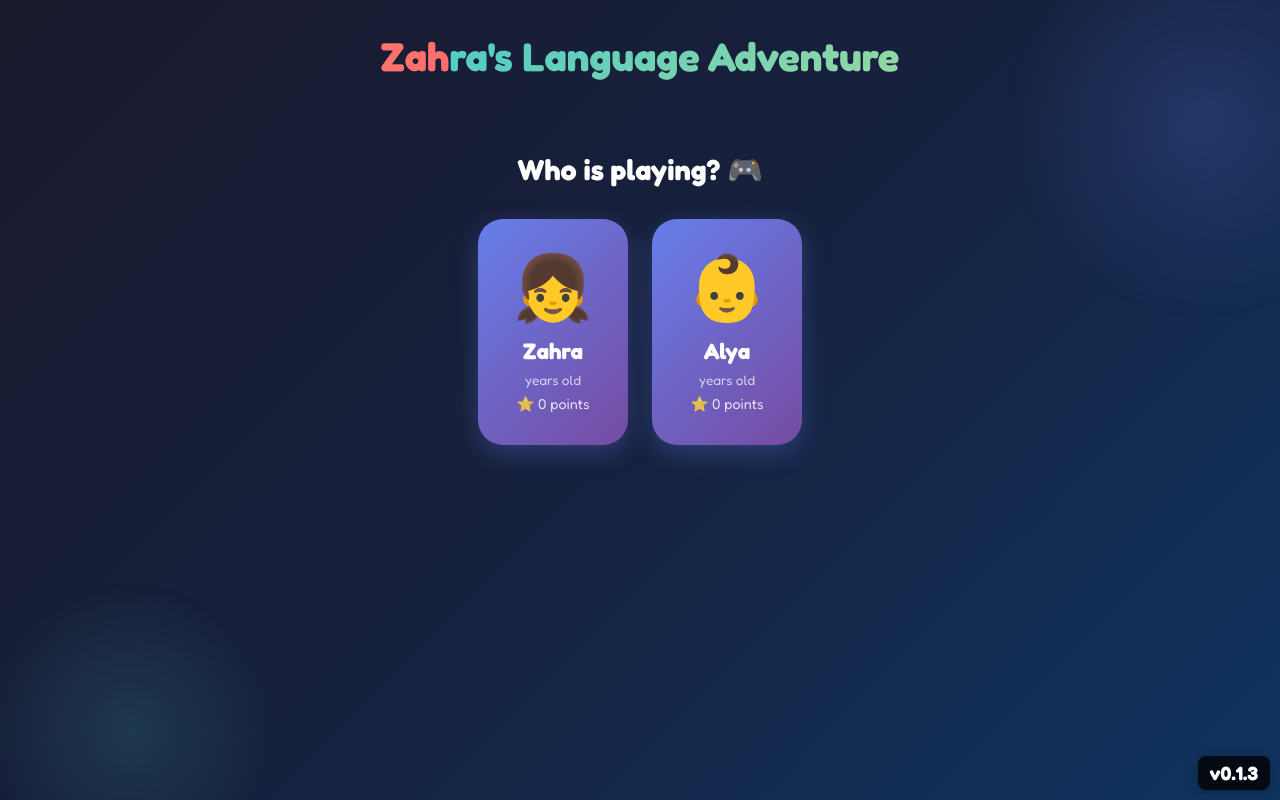
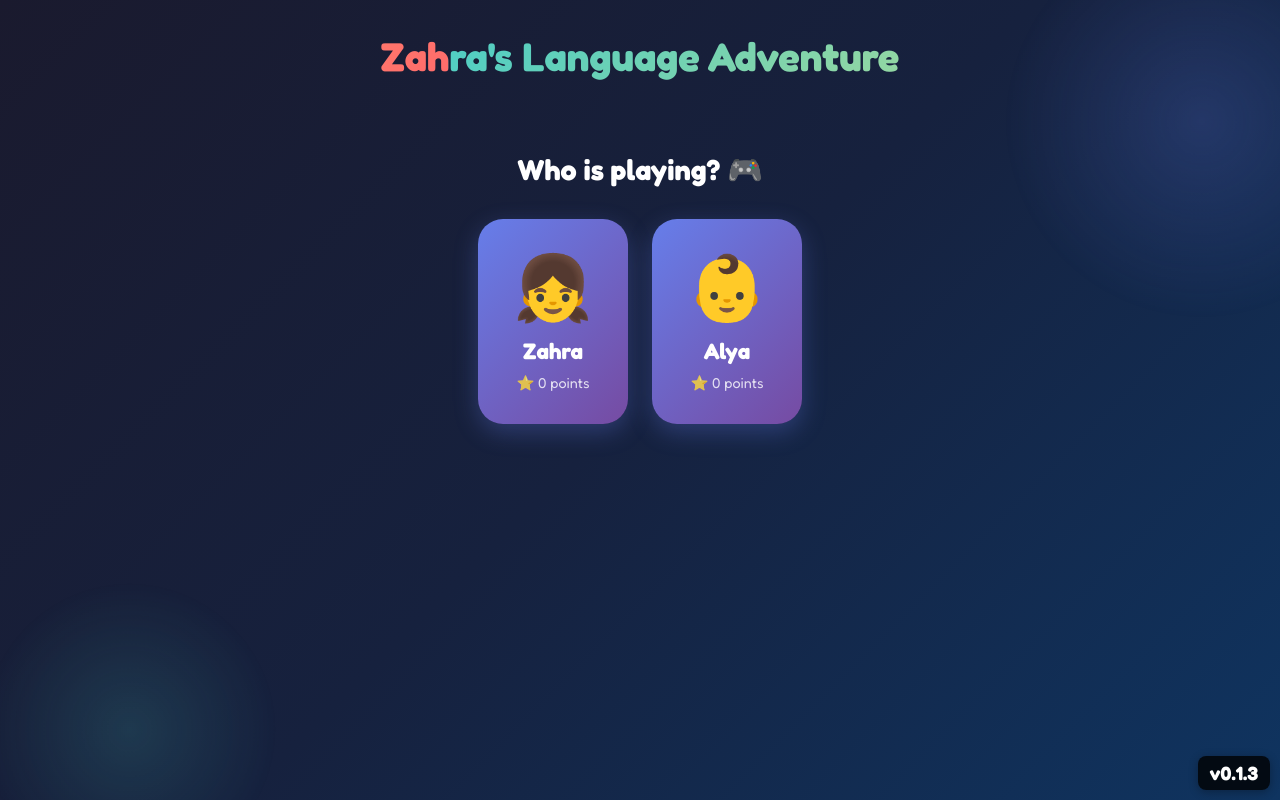
Before and after one commit to mdwala/zahra-verbs, a React (Vite) app: page / in a window 1280 px wide. Built offline with nearby package versions, Linux system fonts and the light colour scheme.

Commit message:
UI: Remove Age display from profile selector

```diff
--- a/src/components/ProfileSelector.jsx
+++ b/src/components/ProfileSelector.jsx
@@ -11,7 +11,7 @@ const ProfileSelector = ({ profiles, onProfileSelect, onEditProfile }) => {
             <div className="profile-main" onClick={() => onProfileSelect(profile)}>
               <span className="profile-avatar">{profile.avatar}</span>
               <span className="profile-name">{profile.name}</span>
-              <span className="profile-age">{profile.age} years old</span>
+
               <span className="profile-score">⭐ {profile.score} points</span>
             </div>
             <button
```
